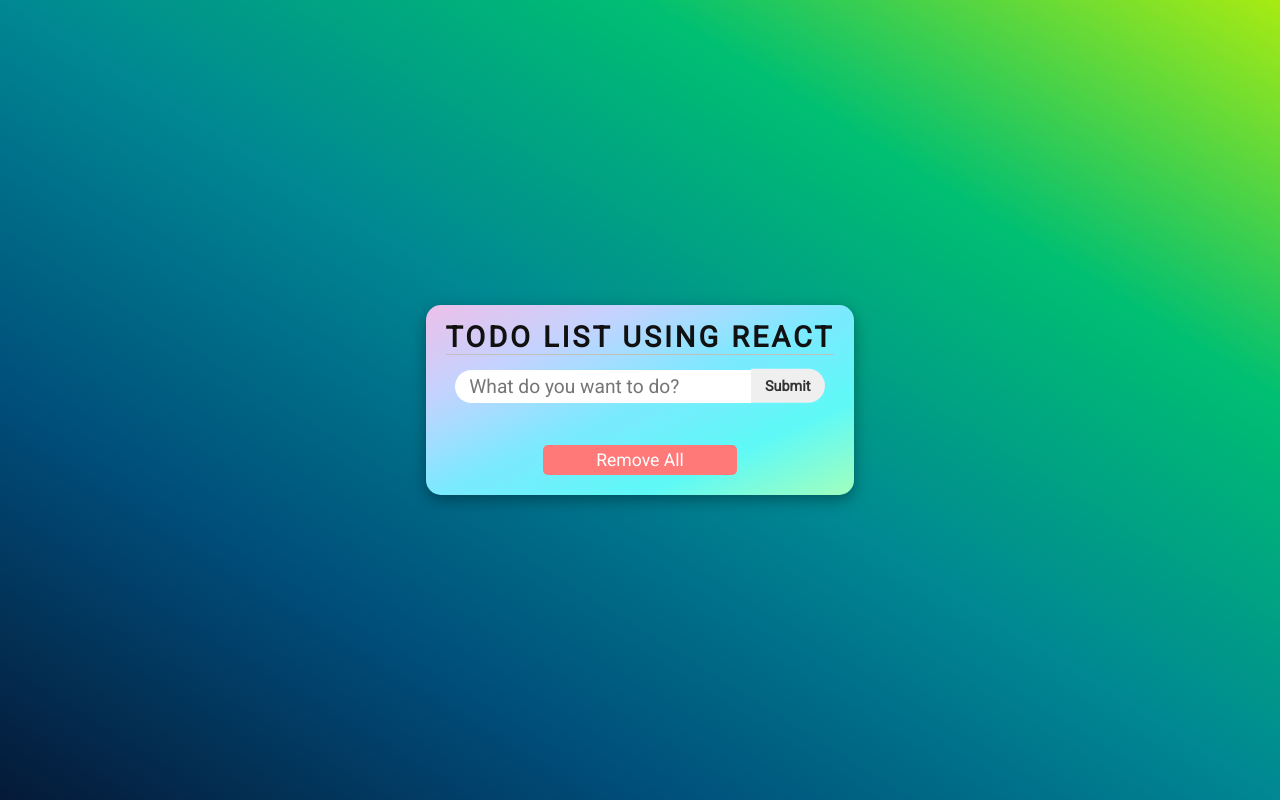
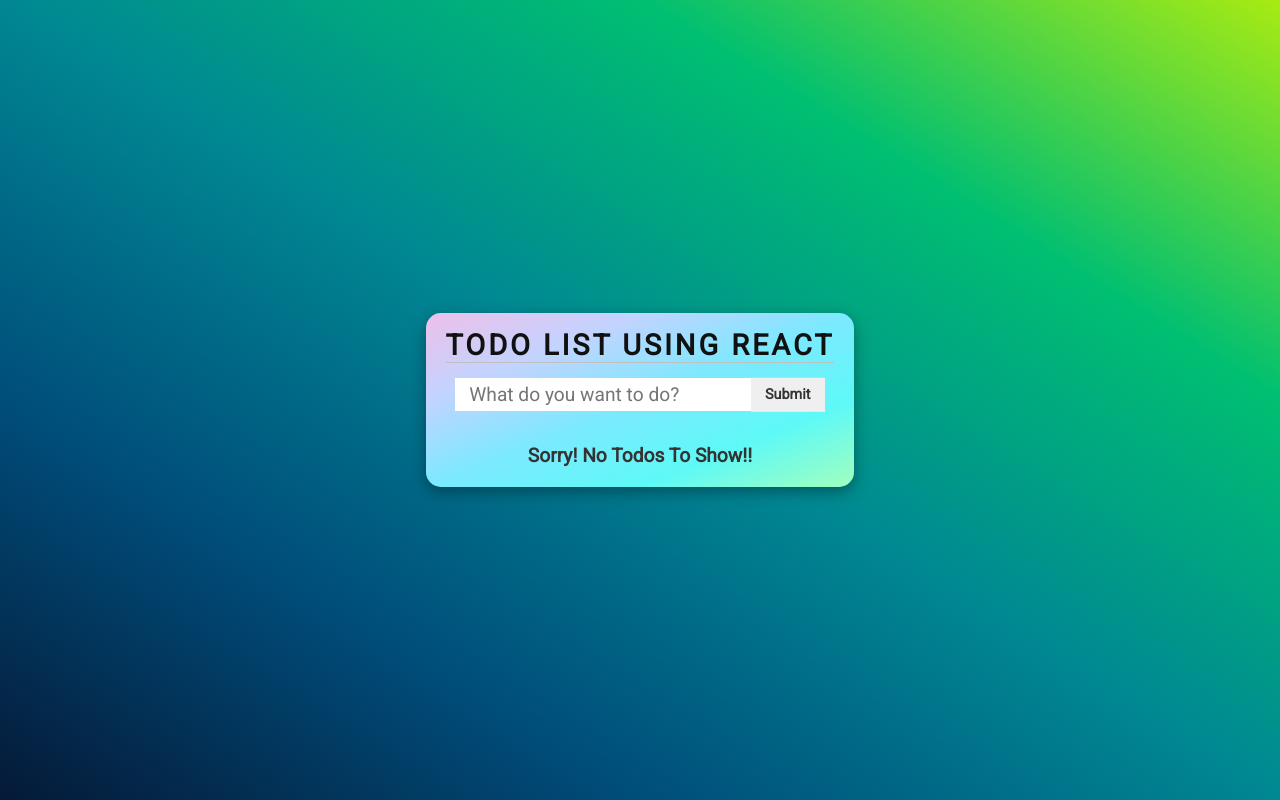
Before and after one commit to ddepu11/todo-react-app, a React (Create React App) app: page / in a window 1280 px wide. Built offline with nearby package versions, Linux system fonts and the light colour scheme.

Commit message:
Added some conditions

```diff
--- a/src/App.css
+++ b/src/App.css
@@ -153,8 +153,6 @@
 input[type="text"] {
   width: 80%;
   font-size: 1.2em;
-  border-top-left-radius: 25px;
-  border-bottom-left-radius: 25px;
 }
 
 input[type="submit"] {
@@ -162,8 +160,7 @@
   font-size: 0.9em;
   font-weight: bold;
   color: #333;
-  border-top-right-radius: 25px;
-  border-bottom-right-radius: 25px;
+
   cursor: pointer;
   padding: 8.5px 0px;
   transform: translateY(-2.2px);
@@ -206,7 +203,19 @@
 .clear:hover {
   transform: scale(1.1) translateY(-3px);
 }
+.notodos {
+  font-size: 1.2em;
+  text-transform: capitalize;
+  color: #333;
+  padding: 10px;
+}
+
 @media screen and (max-width: 600px) {
+  .notodos {
+    font-size: 1.1em;
+    padding: 10px;
+  }
+
   body {
     padding: 10px 4px;
   }
@@ -222,7 +231,6 @@
 
   input[type="text"] {
     font-size: 1.1em;
-    border-radius: 0;
     width: 100%;
   }
 
@@ -235,7 +243,6 @@
     padding: 8px 0px;
     width: 100%;
     transform: translateY(-1px);
-    border-radius: 0;
     margin-top: 10px;
   }
   .todo {
--- a/src/App.jsx
+++ b/src/App.jsx
@@ -140,6 +140,9 @@
         handleRemove={handleRemove}
       />
 
+      {todos.length === 0 ? (
+        ""
+      ) : (
         <button
           className="clear"
           onClick={() => {
@@ -149,6 +152,7 @@
         >
           Remove All
         </button>
+      )}
     </div>
   );
 };
--- a/src/Todo.jsx
+++ b/src/Todo.jsx
@@ -1,7 +1,10 @@
 const Todo = ({ todos, handleComplete, handleRemove, handleEdit }) => {
   return (
     <div className="todos">
-      {todos.map(({ title, id, hasCompleted }, index) => (
+      {todos.length === 0 ? (
+        <h6 className="notodos">Sorry! No Todos to Show!!</h6>
+      ) : (
+        todos.map(({ title, id, hasCompleted }, index) => (
           <div key={index} className="todo flex">
             {hasCompleted ? <span className="line"></span> : ""}
             <p>
@@ -25,7 +28,8 @@
               ></i>
             </div>
           </div>
-      ))}
+        ))
+      )}
     </div>
   );
 };
```
Lines whose indentation alone changed are shown as unchanged.
